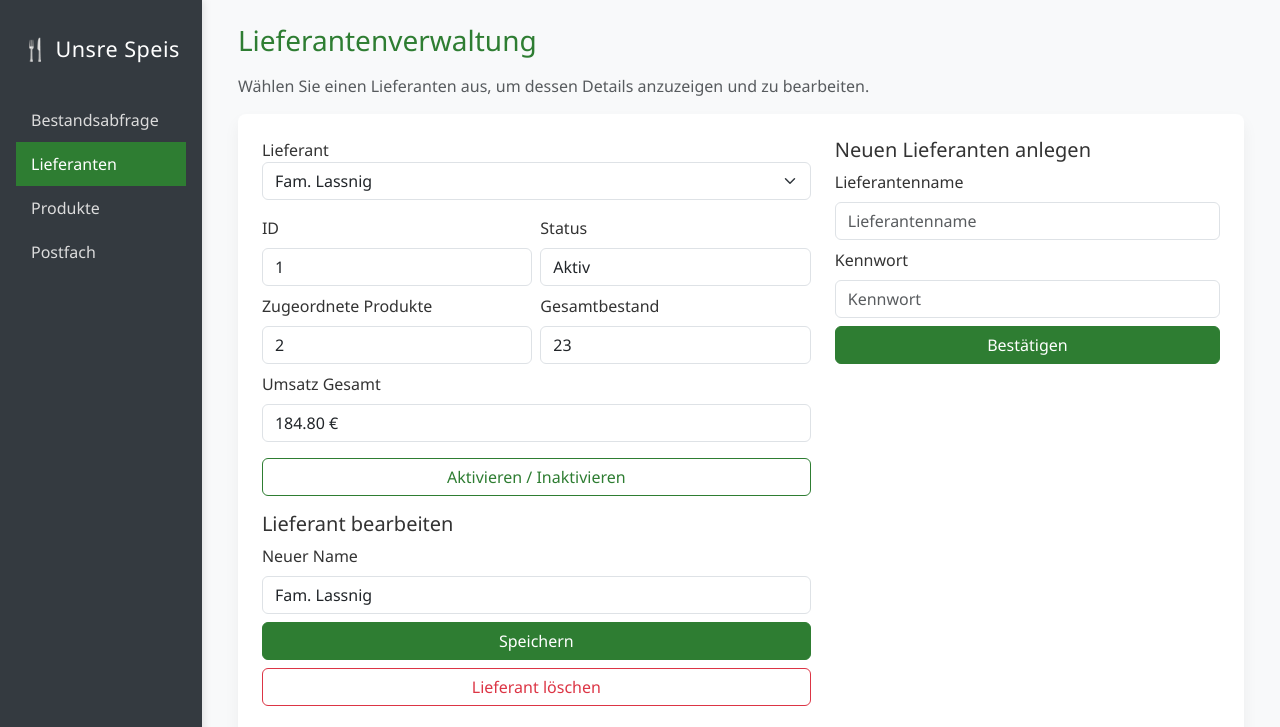
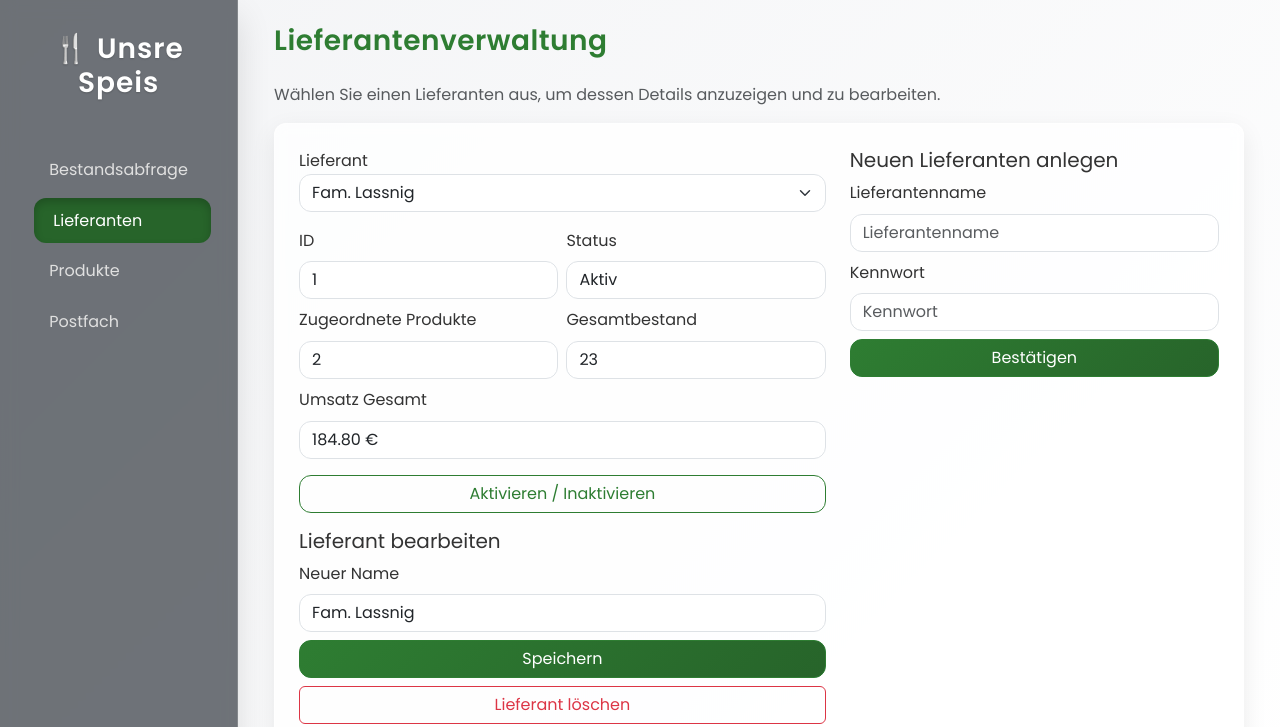
Before and after one commit to xen3rgy/SEWeb, a plain HTML site: page WebNewChanged/lieferanten.html in a window 1280 px wide. Shown: the top 727 px of the page. Drawn offline with nearby package versions, Linux system fonts and the light colour scheme.

Commit message:
Apply glassmorphism redesign

```diff
--- a/WebNewChanged/lieferanten.html
+++ b/WebNewChanged/lieferanten.html
@@ -9,7 +9,7 @@
     <link rel="stylesheet" href="style.css">
     <script defer src="script.js"></script>
 </head>
-<body class="bg-light" onload="initLieferanten()">
+<body onload="initLieferanten()">
     <div class="d-flex">
         <nav class="sidebar p-3">
             <h5>🍴 Unsre Speis</h5>
--- a/WebNewChanged/style.css
+++ b/WebNewChanged/style.css
@@ -1,70 +1,101 @@
+
+@import url('https://fonts.googleapis.com/css2?family=Poppins:wght@300;400;600&display=swap');
 
 :root {
     --primary: #2e7d32;
     --primary-dark: #27642a;
     --sidebar-bg: #343a40;
     --background: #f3f4f6;
+    --radius: 0.75rem;
+    --shadow-sm: 0 0.25rem 0.75rem rgba(0, 0, 0, 0.05);
+    --shadow-md: 0 0.5rem 1.5rem rgba(0, 0, 0, 0.08);
+    --shadow-lg: 0 1rem 2rem rgba(0, 0, 0, 0.12);
+    --glass-bg: rgba(255,255,255,0.8);
+    --glass-dark-bg: rgba(52,58,64,0.7);
 }
 
 body {
-    background-color: var(--background);
-    font-family: 'Segoe UI', Tahoma, Geneva, Verdana, sans-serif;
+    background: linear-gradient(135deg, var(--background) 0%, #ffffff 100%);
+    background-attachment: fixed;
+    font-family: 'Poppins', 'Segoe UI', Tahoma, Geneva, Verdana, sans-serif;
     margin: 0;
     padding: 0;
     color: #333;
+    line-height: 1.6;
 }
 
 nav.sidebar {
-    width: 220px;
-    background-color: var(--sidebar-bg);
+    width: 260px;
+    background: var(--glass-dark-bg);
+    backdrop-filter: blur(8px);
     color: #fff;
     min-height: 100vh;
-    box-shadow: 2px 0 8px rgba(0,0,0,0.1);
+    box-shadow: var(--shadow-lg);
+    border-right: 1px solid rgba(255,255,255,0.15);
+    display: flex;
+    flex-direction: column;
+    align-items: center;
+    position: sticky;
+    top: 0;
+    padding-top: 2rem;
 }
 
 nav.sidebar h5 {
-    padding: 20px 0;
+    padding: 1rem 0;
     text-align: center;
     color: #ffffff;
-    margin: 0 0 1rem;
-    font-size: 1.35rem;
-    letter-spacing: .5px;
+    margin: 0 0 2rem;
+    font-size: 1.75rem;
+    font-weight: 600;
+    letter-spacing: 1px;
+    text-shadow: 0 1px 2px rgba(0,0,0,0.2);
 }
 
 nav.sidebar .nav-link {
-    color: #dcdcdc;
-    padding: 10px 15px;
-    transition: background-color .2s, color .2s;
+    color: #e0e0e0;
+    padding: 0.6rem 1.2rem;
+    transition: background-color .2s, color .2s, transform .2s;
+    border-radius: var(--radius);
+    margin-bottom: 6px;
 }
 
 nav.sidebar .nav-link.active,
 nav.sidebar .nav-link:hover {
-    background-color: var(--primary);
+    background-color: var(--primary-dark);
     color: #ffffff;
+    transform: translateX(4px);
+    box-shadow: 0 0.25rem 0.5rem rgba(0, 0, 0, 0.2) inset;
 }
 
 main {
-    padding: 40px 60px;
+    padding: 3rem 5%;
 }
 
 .container-xl {
-    max-width: 1140px;
+    max-width: 1100px;
+    margin: 0 auto;
 }
 
 h3 {
     color: var(--primary);
-    margin-bottom: 1rem;
+    margin-bottom: 1.5rem;
+    font-weight: 600;
+    letter-spacing: 0.5px;
+    font-size: 1.75rem;
 }
 
 .btn-custom {
-    background-color: var(--primary);
+    background-image: linear-gradient(135deg, var(--primary) 0%, var(--primary-dark) 100%);
     color: #fff;
     border: none;
+    border-radius: var(--radius);
+    transition: transform 0.2s ease;
 }
 
 .btn-custom:hover {
-    background-color: var(--primary-dark);
+    background-image: linear-gradient(135deg, var(--primary-dark) 0%, var(--primary) 100%);
     color: #fff;
+    transform: translateY(-1px);
 }
 
 .table thead {
@@ -73,46 +104,74 @@ h3 {
 }
 
 .table {
-    background-color: #fff;
+    background-color: var(--glass-bg);
+    backdrop-filter: blur(4px);
+    border-radius: var(--radius);
 }
 
 .table-responsive {
-    border-radius: 0.5rem;
-    box-shadow: 0 0.25rem 0.5rem rgba(0,0,0,0.05);
+    border-radius: var(--radius);
+    box-shadow: var(--shadow-sm);
+    overflow: hidden;
 }
 
 .bg-card {
-    background-color: #fff;
-    border-radius: 0.5rem;
-    box-shadow: 0 0.5rem 1rem rgba(0,0,0,0.05);
+    background-color: var(--glass-bg);
+    backdrop-filter: blur(6px);
+    border-radius: var(--radius);
+    box-shadow: var(--shadow-md);
     padding: 1.5rem;
     margin-bottom: 1.5rem;
+    border: 1px solid rgba(255,255,255,0.4);
+    transition: box-shadow 0.3s ease, transform 0.2s ease;
+}
+
+.bg-card:hover {
+    box-shadow: 0 1rem 2rem rgba(0,0,0,0.15);
+    transform: translateY(-2px);
 }
 
 .form-control,
 .form-select {
-    border-radius: 0.375rem;
+    border-radius: var(--radius);
+    background-color: var(--glass-bg);
+    backdrop-filter: blur(4px);
+    transition: border-color 0.15s ease, box-shadow 0.15s ease;
 }
+
+.form-control:focus,
+.form-select:focus {
+    border-color: var(--primary);
+    box-shadow: 0 0 0 0.2rem rgba(46, 125, 50, 0.25);
+}
+
 
 .btn-success,
 .btn-success:focus,
 .btn-success:active {
-    background-color: var(--primary);
+    background-image: linear-gradient(135deg, var(--primary) 0%, var(--primary-dark) 100%);
     border-color: var(--primary);
+    color: #fff;
+    border-radius: var(--radius);
+    transition: background-color 0.2s ease, border-color 0.2s ease, transform 0.2s ease;
 }
 
 .btn-success:hover {
-    background-color: var(--primary-dark);
+    transform: translateY(-1px);
+    background-image: linear-gradient(135deg, var(--primary-dark) 0%, var(--primary) 100%);
     border-color: var(--primary-dark);
 }
 
 .btn-outline-success {
     color: var(--primary);
     border-color: var(--primary);
+    border-radius: var(--radius);
+    transition: background-color 0.2s ease, color 0.2s ease, transform 0.2s ease;
 }
 
 .btn-outline-success:hover {
     color: #fff;
+    transform: translateY(-1px);
     background-color: var(--primary);
     border-color: var(--primary);
 }
@@ -122,4 +181,5 @@ footer {
     margin-top: 40px;
     color: #777;
     font-size: 0.9rem;
+    padding: 1rem 0;
 }
```
Also changed, not shown: WebNewChanged/inventur.html (+1 -1 lines), WebNewChanged/postfach.html (+1 -1 lines), WebNewChanged/produkte.html (+1 -1 lines).
